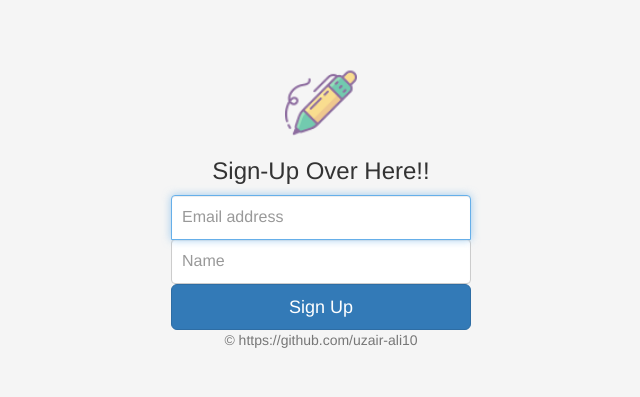
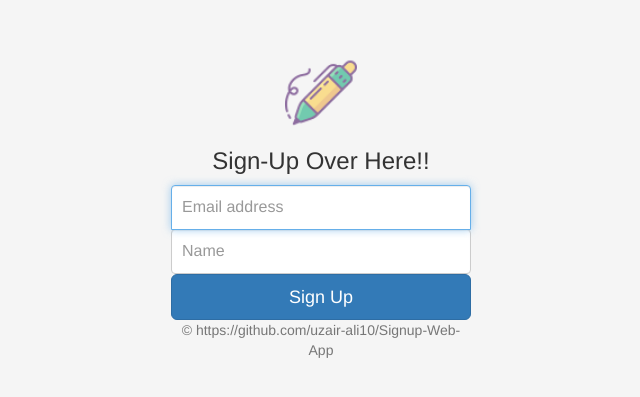
Before and after one commit to uzaxirr/Signup-Web-App, a website: page index.html in a window 1280 px wide. Shown: the part 187-584 px from the top of the page, without its empty margins (319-959 px from the left). Drawn offline with nearby package versions, Linux system fonts and the light colour scheme.

Commit message:
Changed github link

```diff
--- a/index.html
+++ b/index.html
@@ -28,6 +28,6 @@
       <label for="inputPassword" class="sr-only">Name</label>
       <input type="text"  name="Name" id="inputPassword" class="form-control" placeholder="Name" required>
       <button class="btn btn-lg btn-primary btn-block" type="submit">Sign Up</button>
-      <p class="mt-5 mb-3 text-muted">&copy; https://github.com/uzair-ali10</p>
+      <p class="mt-5 mb-3 text-muted">&copy; https://github.com/uzair-ali10/Signup-Web-App</p>
     </form>
   </body>
```
